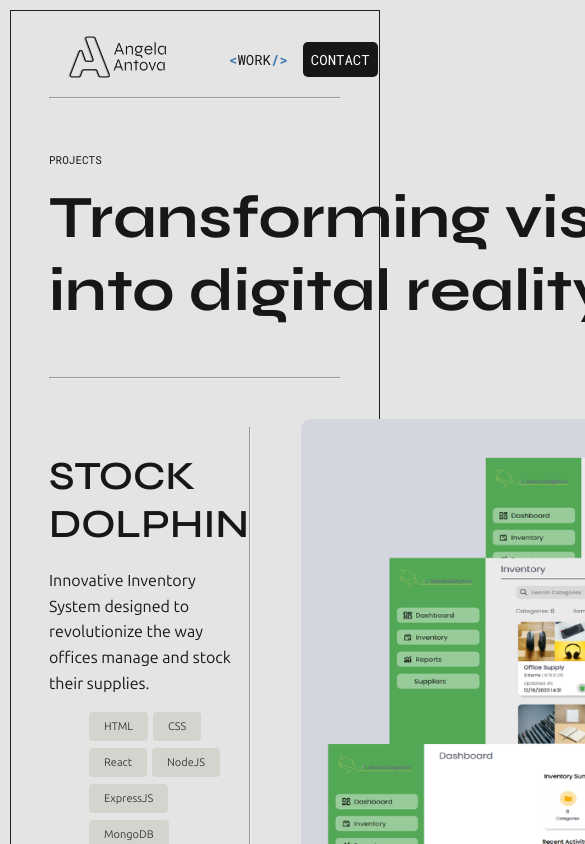
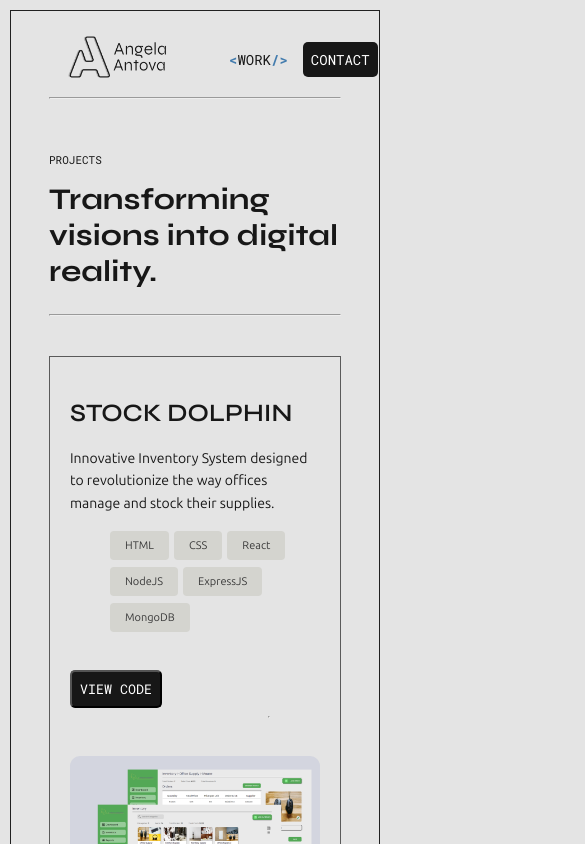
Before and after one commit to aang3la/portfolio_website, a React (Vite) app: page /work in a window 390 px wide. Shown: the top 844 px of the page, 585 px wide, since content can reach past the window. Built offline with nearby package versions, Linux system fonts and the light colour scheme.

Commit message:
projects part - responsiveness

```diff
--- a/src/components/Projects/Projects.css
+++ b/src/components/Projects/Projects.css
@@ -5,7 +5,7 @@
 
 .projects-header h2 {
   margin-top: 10px;
-    font-size: 60px;
+  font-size: 55px;
 }
 
 .all-projects {
@@ -46,7 +46,6 @@
 
 .technologies-section {
   display: flex;
-    flex-wrap: wrap;
   gap: 5px;
   list-style: none;
 }
@@ -61,3 +60,43 @@
   color: rgb(57, 57, 57);
   font-family: "Ubuntu Sans", sans-serif;
 }
+
+@media only screen and (max-width: 600px) {
+  .projects-header {
+    width: 100%;
+}
+
+  .project-container {
+    display: flex;
+    flex-direction: column;
+    border: 1px solid rgb(90, 90, 90);
+    margin-bottom: 20px;
+    padding: 20px;
+  }
+
+  .projects-right img {
+    width: 100%;
+    margin-top: 30px;
+  }
+
+  .projects-header h2 {
+    font-size: 30px;
+  }
+
+  .projects-left {
+    width: 100%;
+  }
+
+  .projects-left h1 {
+    font-size: 25px;
+  }
+
+  .projects-left p {
+    font-size: 14px;
+  }
+
+  .technologies-section {
+    flex-wrap: wrap;
+    margin-right: 5px;
+  }
+}
--- a/src/components/Projects/Projects.jsx
+++ b/src/components/Projects/Projects.jsx
@@ -34,7 +34,6 @@ export const Projects = () => {
                 src={project.image}
                 alt={project.name}
                 width={800}
-                height={600}
               />
             </div>
           </div>
```
Lines whose indentation alone changed are shown as unchanged.
